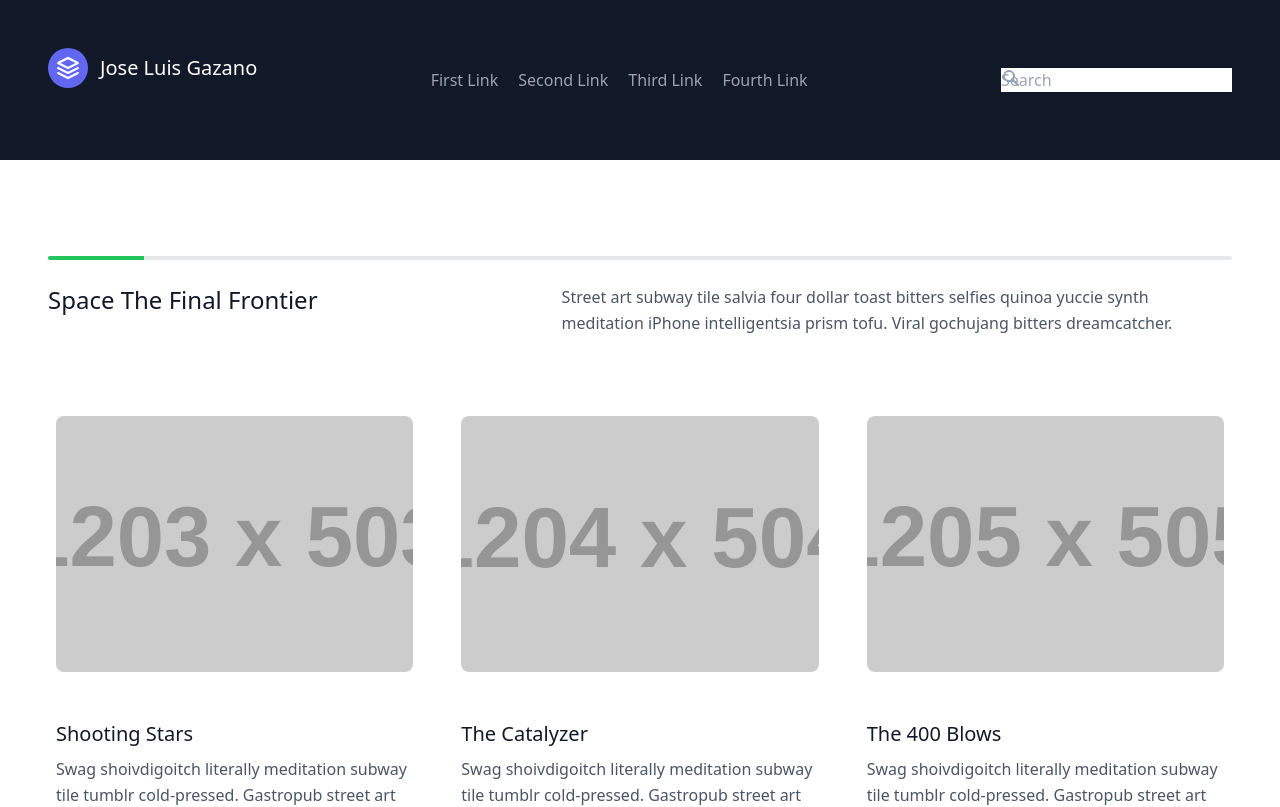
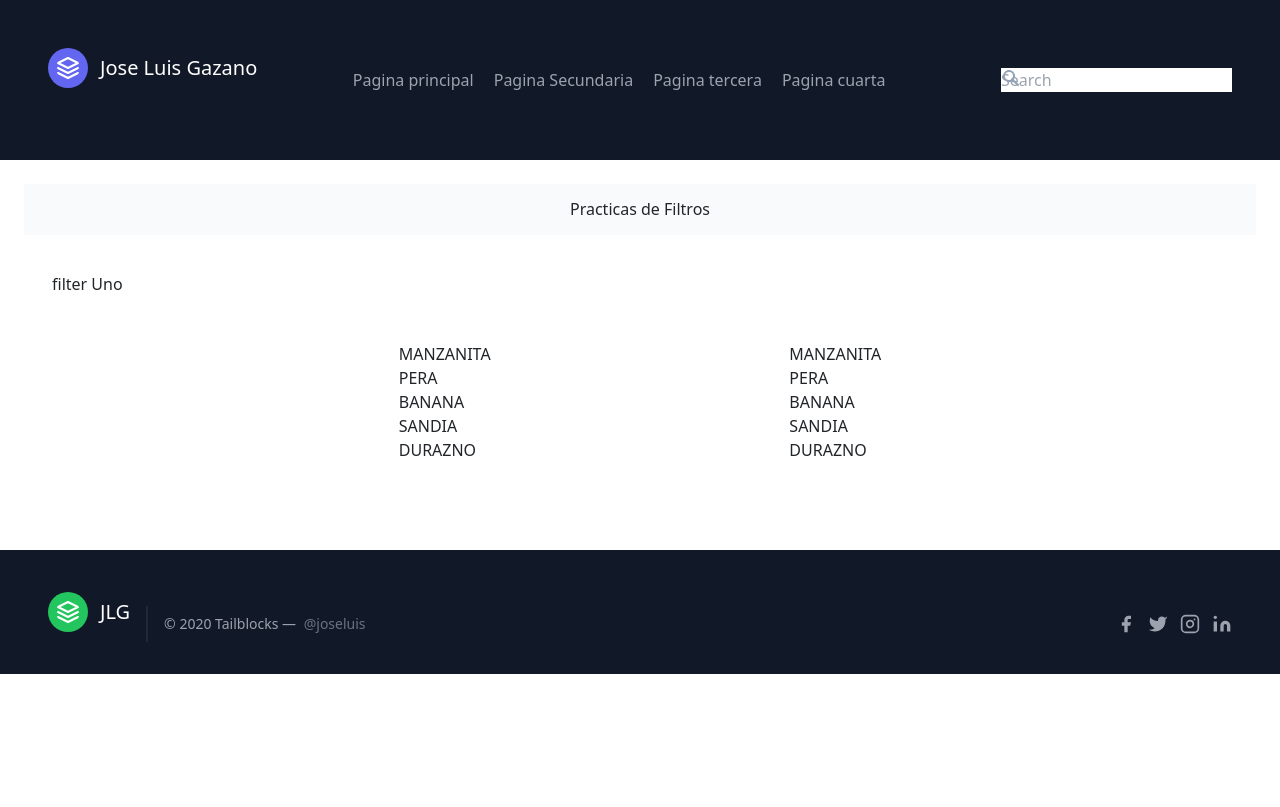
Before and after one commit to josegazano732/RxJS-JLG, an Angular app in the folder rxjs/: page /secundario in a window 1280 px wide. Before the commit this address led to /. Shown: the top 807 px of the page. Built offline with nearby package versions, Linux system fonts and the light colour scheme.

Commit message:
Mejoras varias

```diff
--- a/rxjs/src/app/app-routing.module.ts
+++ b/rxjs/src/app/app-routing.module.ts
@@ -1,7 +1,13 @@
 import { NgModule } from '@angular/core';
 import { RouterModule, Routes } from '@angular/router';
+import { PrincipalComponent } from './page/principal/principal.component';
+import { SecundarioComponent } from './page/secundario/secundario.component';
 
-const routes: Routes = [];
+const routes: Routes = [
+  { path: '', redirectTo: '/principal', pathMatch:'full' },
+  { path: 'principal', component: PrincipalComponent },
+  { path: 'secundario', component: SecundarioComponent },
+];
 
 @NgModule({
   imports: [RouterModule.forRoot(routes)],
--- a/rxjs/src/app/app.component.html
+++ b/rxjs/src/app/app.component.html
@@ -5,7 +5,7 @@
 <router-outlet>
     <!--<app-practica01></app-practica01>-->
 
-    <app-principal></app-principal>
+     <!-- <app-principal></app-principal> -->
 
 </router-outlet>
 
--- a/rxjs/src/app/componente/Filter/filter.component.html
+++ b/rxjs/src/app/componente/Filter/filter.component.html
@@ -1,8 +1,21 @@
 
+  <div class=" container mx-auto">
     <h3>filter Uno</h3>
 
-    <div>
-        <div *ngFor="let fruta of frutas" class=" alert-danger">
-            <li> {{fruta | uppercase}} </li>
+    <div class="d-flex justify-content-evenly m-5 ">
+        <div  class="">
+            <ul *ngFor="let fruta of frutas">
+                <li> {{fruta | uppercase}} </li>
+            </ul>
+
+        </div>
+
+
+        <div class=" ">
+            <ul *ngFor="let fruta of frutas" class="list-inline">
+                <li class="list-inline-item">{{fruta | uppercase}}</li>
+            </ul>
         </div>
     </div>
+
+  </div>
--- a/rxjs/src/app/componente/Filter/filter.component.ts
+++ b/rxjs/src/app/componente/Filter/filter.component.ts
@@ -9,7 +9,7 @@ import { Component, OnInit } from '@angular/core';
 export class FilterComponent implements OnInit {
 
   valores: number[]=[18,25,34,44,55,68,72,83,91,102];
-  frutas:string[]=['Manzana','Pera','Banana','sandia','Durazno'];
+  frutas:string[]=['Manzanita','Pera','Banana','sandia','Durazno'];
 
    nuevoValores: number[]=[];
 
--- /dev/null
+++ b/rxjs/src/app/page/secundario/secundario.component.html
@@ -0,0 +1,8 @@
+<div class="m-4 p-3 bg-slate-50">
+    <h1 class=" text-center">Practicas de Filtros</h1>
+</div>
+
+
+<div class=" m-4 p-3">
+    <app-filter></app-filter>
+</div>
--- /dev/null
+++ b/rxjs/src/app/page/secundario/secundario.component.ts
@@ -0,0 +1,15 @@
+import { Component, OnInit } from '@angular/core';
+
+@Component({
+  selector: 'app-secundario',
+  templateUrl: './secundario.component.html',
+  styleUrls: ['./secundario.component.css']
+})
+export class SecundarioComponent implements OnInit {
+
+  constructor() { }
+
+  ngOnInit(): void {
+  }
+
+}
--- a/rxjs/src/app/practica01/practica01.component.html
+++ /dev/null
@@ -1,3 +0,0 @@
-<h1 class="alert alert-danger">RXJS Ejemplo</h1>
-<button (click)="rxjsFun()">Boton RXJS</button>
-<button (click)="irFiltro()">Ir a filtro</button>
--- a/rxjs/src/app/practica01/practica01.component.ts
+++ /dev/null
@@ -1,41 +0,0 @@
-import { Component, OnInit } from '@angular/core';
-import { Router } from '@angular/router';
-import { observable, Observable } from 'rxjs';
-
-@Component({
-  selector: 'app-practica01',
-  templateUrl: './practica01.component.html',
-
-})
-export class Practica01Component implements OnInit {
-  obs: any;
-
-  constructor() { }
-
-  ngOnInit(): void {
-    this.obs = new Observable(subscriber => {
-      subscriber.next(1);
-      subscriber.next(2);
-      subscriber.next(3);
-      setTimeout(() => {
-        subscriber.next(4);
-        subscriber.complete();
-      }, 1000);
-    });
-  }
-
-  rxjsFun() {
-    console.log('just before subscribe');
-    this.obs.subscribe({
-      next(x: any) { console.log('got value ' + x); },
-      error(err: any) { console.error('something wrong occurred: ' + err); },
-      complete() { console.log('done'); }
-    });
-    console.log('just after subscribe');
-  }
-
-  irFiltro() {
-
-  }
-
-}
--- a/rxjs/src/app/shared/header/header.component.html
+++ b/rxjs/src/app/shared/header/header.component.html
@@ -7,10 +7,10 @@
       <span class="ml-3 text-xl">Jose Luis Gazano</span>
     </a>
     <nav class="md:ml-auto md:mr-auto flex flex-wrap items-center text-base justify-center">
-      <a class="mr-5 hover:text-white">First Link</a>
-      <a class="mr-5 hover:text-white">Second Link</a>
-      <a class="mr-5 hover:text-white">Third Link</a>
-      <a class="mr-5 hover:text-white">Fourth Link</a>
+      <a routerLink="principal"  class="mr-5 hover:text-white">Pagina principal</a>
+      <a routerLink="secundario"  class="mr-5 hover:text-white">Pagina Secundaria</a>
+      <a class="mr-5 hover:text-white">Pagina tercera</a>
+      <a class="mr-5 hover:text-white">Pagina cuarta</a>
     </nav>
     <div class="">
       <div class="absolute pointer-events-auto ...">
@@ -18,7 +18,7 @@
           <path fill-rule="evenodd" d="M8 4a4 4 0 100 8 4 4 0 000-8zM2 8a6 6 0 1110.89 3.476l4.817 4.817a1 1 0 01-1.414 1.414l-4.816-4.816A6 6 0 012 8z" clip-rule="evenodd" />
         </svg>
       </div>
-      <input type="text" placeholder="Search" class="...">
+      <input type="text" placeholder="Search" class="">
     </div>
   </div>
 
```
Also changed, not shown: rxjs/src/app/app.module.ts (+6 -4 lines), rxjs/src/app/page/secundario/secundario.component.css (added), 1 other file (tests, documents, lock files or other folders).
